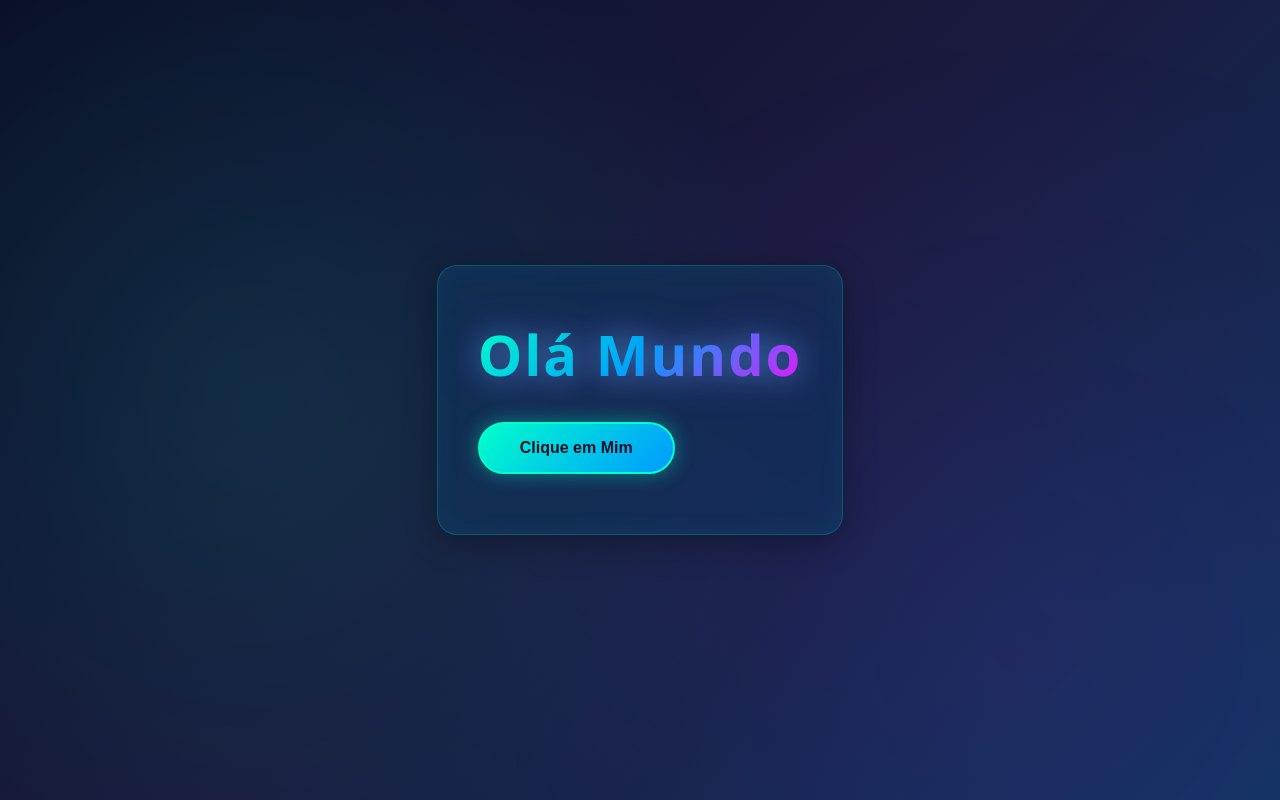
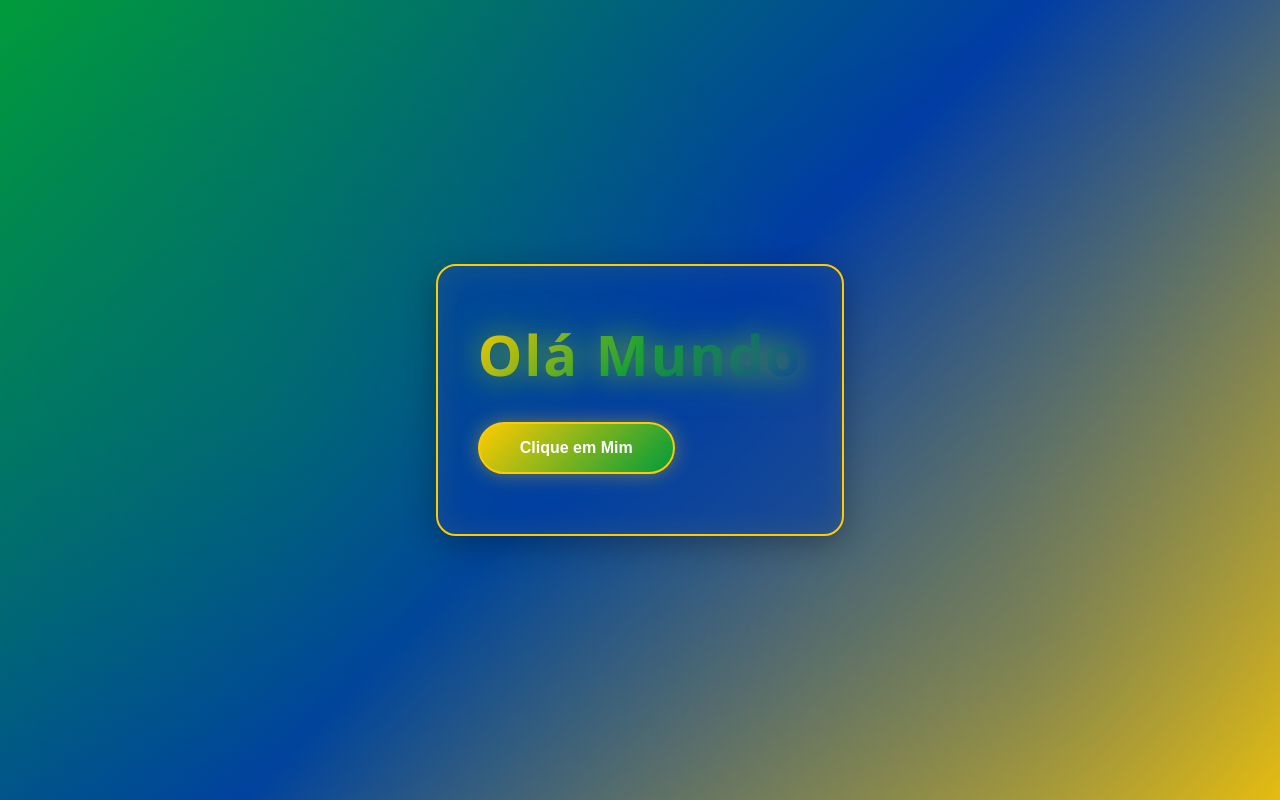
Before and after one commit to adriano83dev/ProjectTest2, a plain HTML site: page teste.html in a window 1280 px wide. Drawn offline with Linux system fonts and the light colour scheme.

Commit message:
mudei o css para o tema do Brasil

```diff
--- a/style.css
+++ b/style.css
@@ -5,7 +5,7 @@
 }
 
 body {
-    background: linear-gradient(135deg, #0a0e27 0%, #1a1a3e 50%, #0f3460 100%);
+    background: linear-gradient(135deg, #009c3b 0%, #003da5 50%, #ffcb00 100%);
     min-height: 100vh;
     font-family: 'Segoe UI', Tahoma, Geneva, Verdana, sans-serif;
     display: flex;
@@ -23,8 +23,8 @@ body::before {
     left: 0;
     width: 100%;
     height: 100%;
-    background: radial-gradient(circle at 20% 50%, rgba(0, 255, 200, 0.1) 0%, transparent 50%),
-                radial-gradient(circle at 80% 80%, rgba(138, 43, 226, 0.1) 0%, transparent 50%);
+    background: radial-gradient(circle at 20% 50%, rgba(0, 156, 59, 0.2) 0%, transparent 50%),
+                radial-gradient(circle at 80% 80%, rgba(0, 61, 165, 0.2) 0%, transparent 50%);
     pointer-events: none;
     z-index: 1;
 }
@@ -33,11 +33,11 @@ h1 {
     font-size: 56px;
     font-weight: 700;
     text-align: center;
-    background: linear-gradient(135deg, #00ffcc 0%, #0099ff 50%, #ff00ff 100%);
+    background: linear-gradient(135deg, #ffcb00 0%, #009c3b 50%, #003da5 100%);
     -webkit-background-clip: text;
     -webkit-text-fill-color: transparent;
     background-clip: text;
-    text-shadow: 0 0 30px rgba(0, 255, 204, 0.3);
+    text-shadow: 0 0 30px rgba(255, 203, 0, 0.3);
     position: relative;
     z-index: 2;
     animation: glow 3s ease-in-out infinite, float 4s ease-in-out infinite;
@@ -47,10 +47,10 @@ h1 {
 /* Animação de brilho */
 @keyframes glow {
     0%, 100% {
-        filter: drop-shadow(0 0 10px rgba(0, 255, 204, 0.5));
+        filter: drop-shadow(0 0 10px rgba(255, 203, 0, 0.5));
     }
     50% {
-        filter: drop-shadow(0 0 20px rgba(138, 43, 226, 0.8));
+        filter: drop-shadow(0 0 20px rgba(0, 156, 59, 0.8));
     }
 }
 
@@ -69,15 +69,15 @@ button {
     padding: 15px 40px;
     font-size: 16px;
     font-weight: 600;
-    border: 2px solid #00ffcc;
-    background: linear-gradient(135deg, #00ffcc 0%, #0099ff 100%);
-    color: #0a0e27;
+    border: 2px solid #ffcb00;
+    background: linear-gradient(135deg, #ffcb00 0%, #009c3b 100%);
+    color: #ffffff;
     border-radius: 50px;
     cursor: pointer;
     transition: all 0.3s ease;
     position: relative;
     overflow: hidden;
-    box-shadow: 0 0 20px rgba(0, 255, 204, 0.4);
+    box-shadow: 0 0 20px rgba(255, 203, 0, 0.4);
     margin-top: 20px;
     z-index: 2;
 }
@@ -97,10 +97,10 @@ button::before {
 
 button:hover {
     transform: scale(1.05);
-    box-shadow: 0 0 40px rgba(0, 255, 204, 0.8),
-                inset 0 0 20px rgba(0, 255, 204, 0.3);
-    border-color: #0099ff;
-    background: linear-gradient(135deg, #0099ff 0%, #ff00ff 100%);
+    box-shadow: 0 0 40px rgba(255, 203, 0, 0.8),
+                inset 0 0 20px rgba(255, 203, 0, 0.3);
+    border-color: #003da5;
+    background: linear-gradient(135deg, #009c3b 0%, #003da5 100%);
 }
 
 button:hover::before {
@@ -113,12 +113,12 @@ button:active {
 
 /* Classe para container */
 .container {
-    background: rgba(15, 52, 96, 0.6);
+    background: rgba(0, 61, 165, 0.6);
     padding: 60px 40px;
     border-radius: 20px;
-    border: 1px solid rgba(0, 255, 204, 0.2);
+    border: 2px solid #ffcb00;
     box-shadow: 0 8px 32px rgba(0, 0, 0, 0.3),
-                inset 0 0 30px rgba(0, 255, 204, 0.05);
+                inset 0 0 30px rgba(255, 203, 0, 0.1);
     backdrop-filter: blur(10px);
     max-width: 600px;
     animation: slideIn 0.8s ease-out;
```
